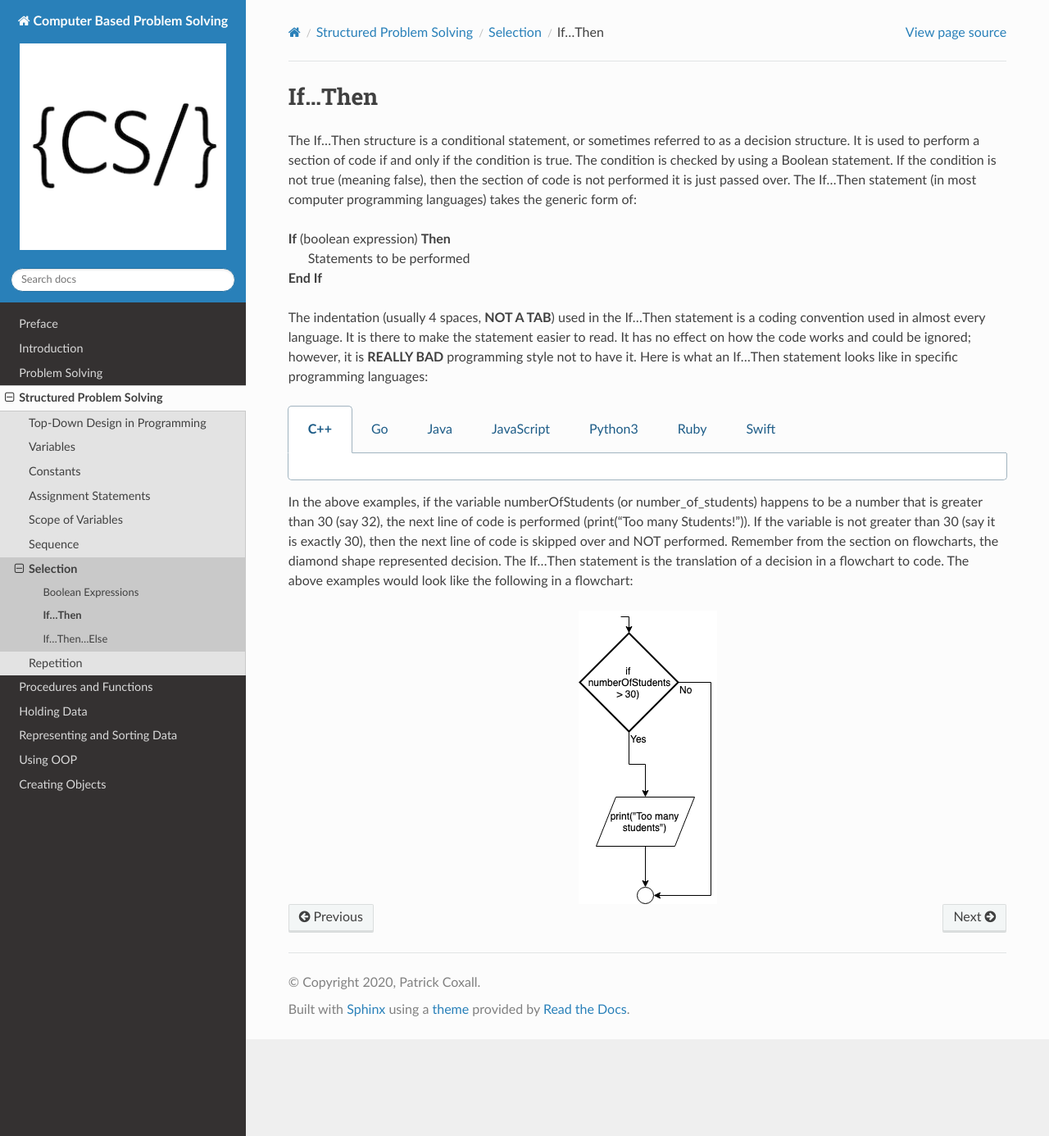
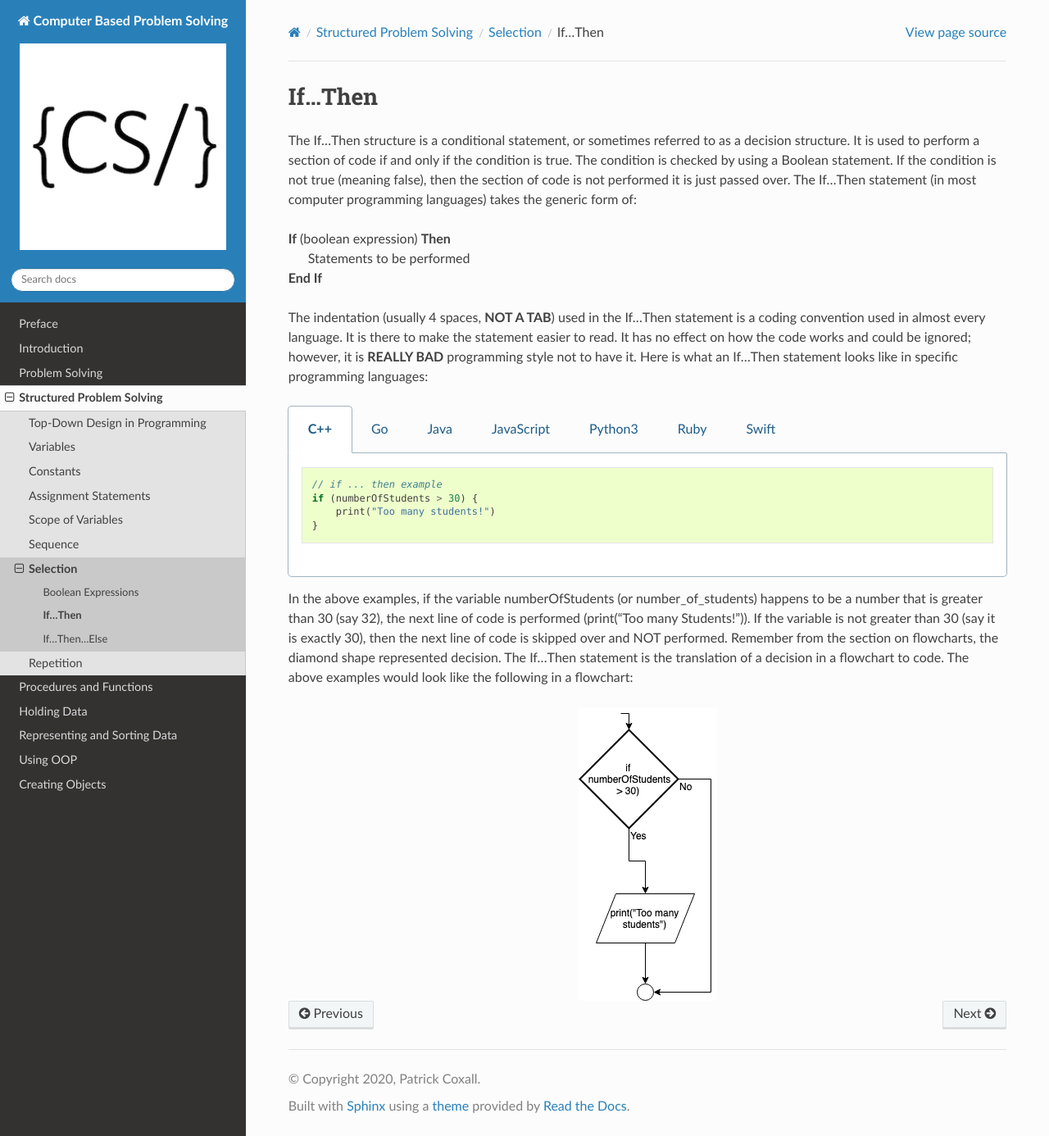
Before and after one commit to Mr-Coxall/Computer-Based-Problem-Solving, a Sphinx documentation site: the page built from docs/structured-problem-solving/if-then.rst, in a window 1280 px wide and 1386 px high. Shown: the whole window at 82% size. Built offline with Sphinx 7.4.7 and the Read the Docs theme 2.0.0, drawn with Linux system fonts in a browser that asks for light colours; pages that are not in the unit, such as notebooks, are missing from menus.

Commit message:
doing selection text

```diff
--- a/docs/structured-problem-solving/if-then-else.rst
+++ b/docs/structured-problem-solving/if-then-else.rst
@@ -26,7 +26,6 @@ An example of what this would look like in a specific programming language is:
           print("Exactly 30 students!")
       }
 
-
   .. group-tab:: Go
 
     .. code-block:: Go
@@ -52,6 +51,9 @@ An example of what this would look like in a specific programming language is:
       # if ... then ... else example
       if number_of_students > 30 :
           print("Too many students!")
+      else:
+          print("Exactly 30 students!")
+
 
   .. group-tab:: Ruby
 
```
Also changed, not shown: docs/structured-problem-solving/if-then.rst (+16 -0 lines).
